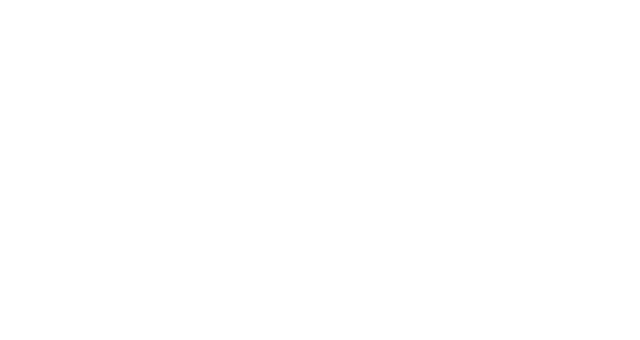
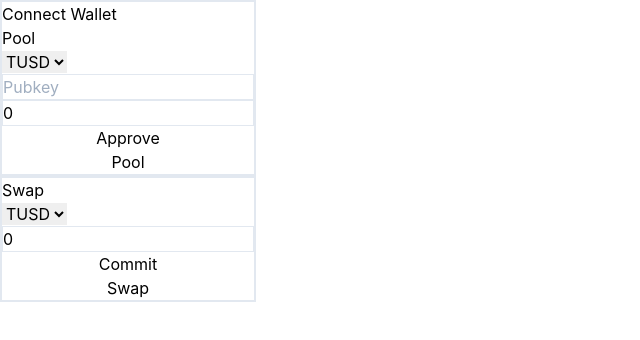
Before and after one commit to swipswap/webclient, a Next.js app: page / in a window 1280 px wide. Shown: the top 340 px of the page, without its empty margins (0-640 px from the left). Built offline with nearby package versions, Linux system fonts and the light colour scheme.

Commit message:
added <Pool /> and <Swap /> components

```diff
--- a/pages/index.tsx
+++ b/pages/index.tsx
@@ -1,9 +1,13 @@
 import Layout from '../components/Layout'
+import Pool from './pool'
+import Swap from './swap'
 
 export default function Home() {
 
   return (
     <Layout>
+      <Pool/>
+      <Swap />
     </Layout>
   )
 }
```
